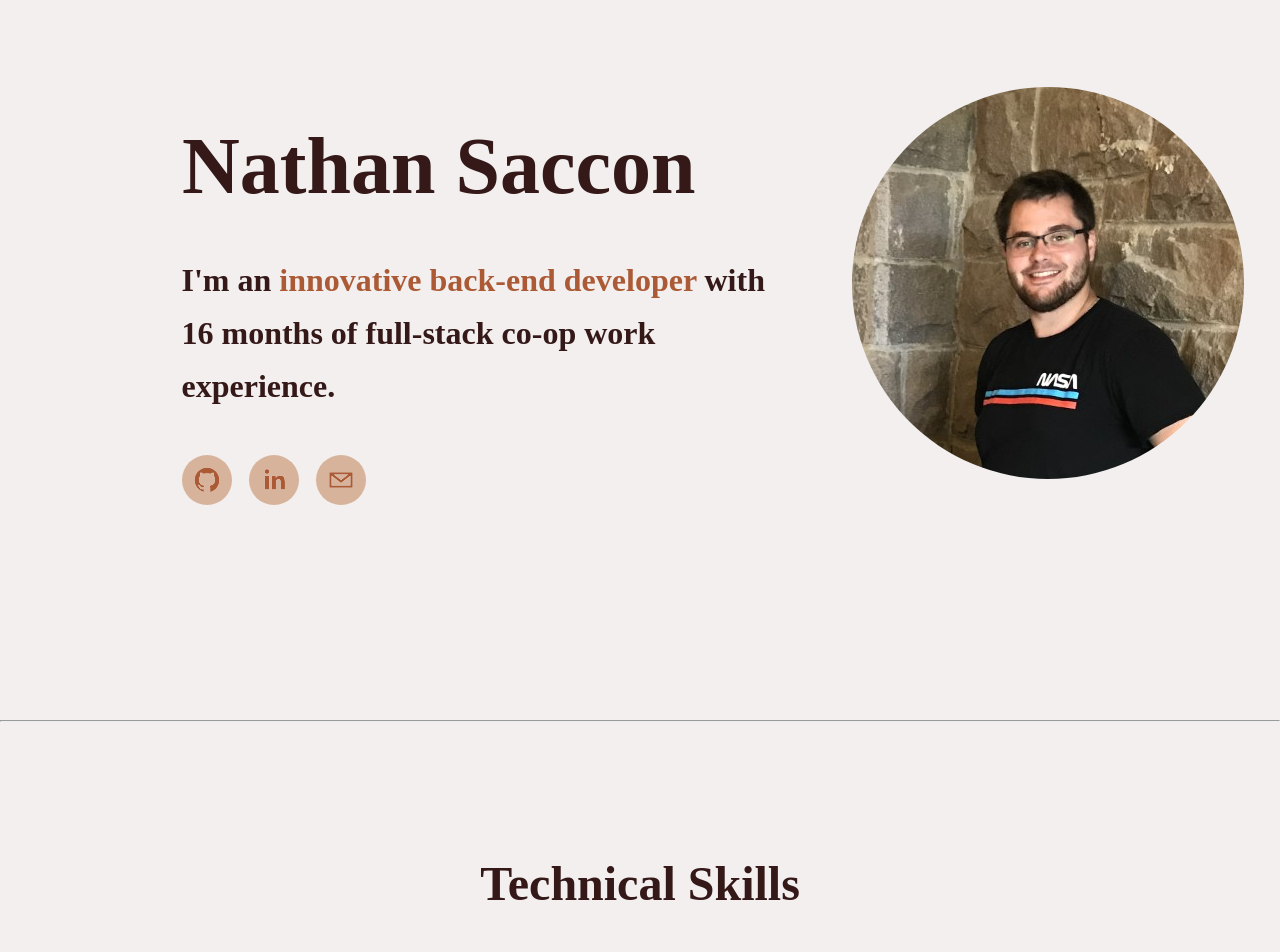
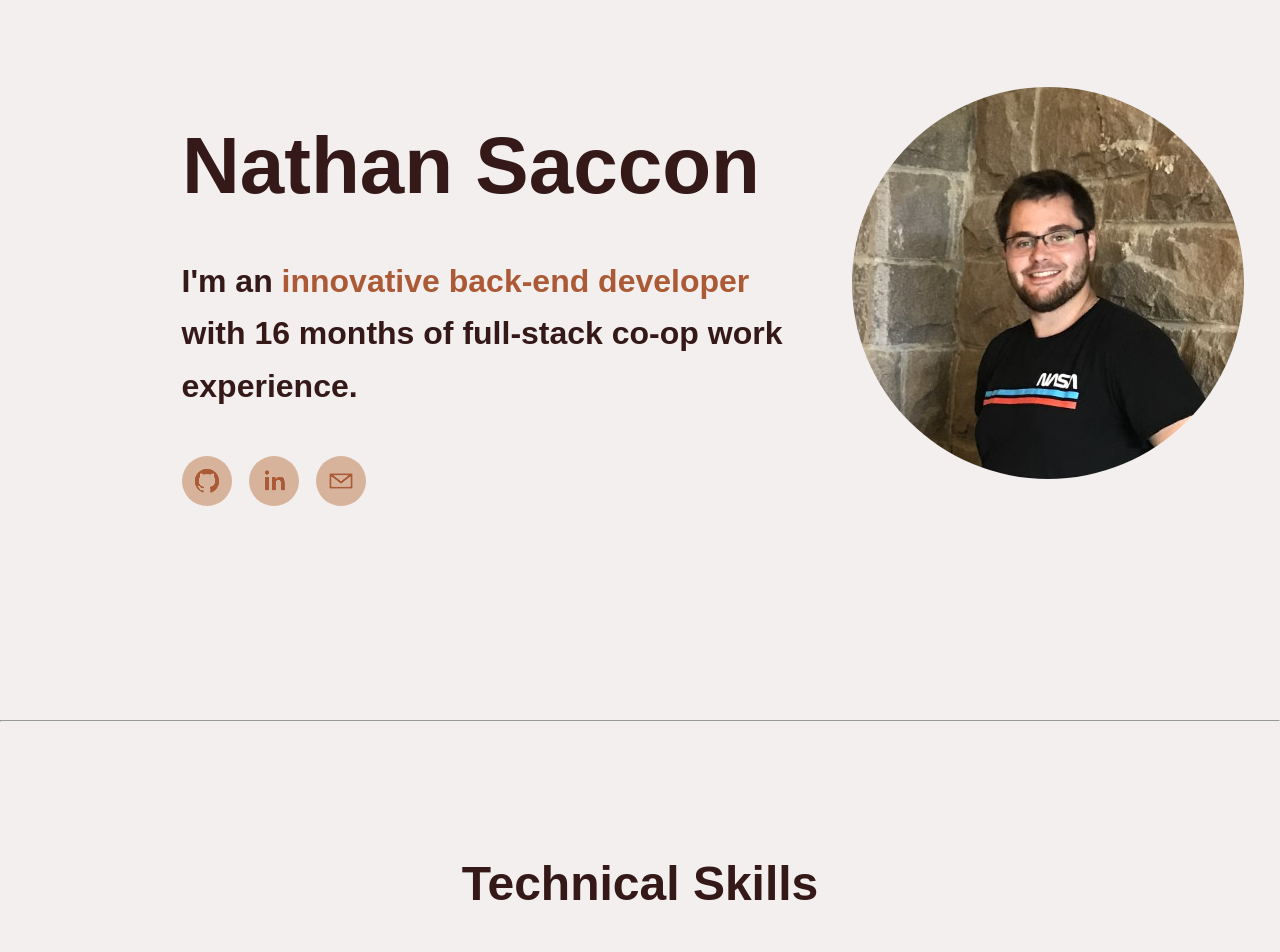
Before and after one commit to nsaccon/Portfolio, a React (Create React App) app: page / in a window 1280 px wide. Shown: the part 140-1092 px from the top of the page. Built offline with nearby package versions, Linux system fonts and the light colour scheme.

Commit message:
Font Update

```diff
--- a/src/App.css
+++ b/src/App.css
@@ -54,7 +54,7 @@ footer {
 }
 
 .header-text {
-  font-family: 'Bitter', serif !important;
+  font-family: Arial, Helvetica !important;
   text-align: left;
   position: relative;
   z-index: 2;
@@ -75,12 +75,12 @@ a.social-icon:hover {
 }
 
 .content-container h3 {
-  font-family: 'Bitter', serif !important;
+  font-family: Arial, Helvetica !important;
   font-size: 3rem;
 }
 
 .content-container .title {
-  font-family: 'Bitter', serif !important;
+  font-family: Arial, Helvetica !important;
   text-align: center;
   margin-bottom: 1em;
 }
--- a/src/Components/Header.js
+++ b/src/Components/Header.js
@@ -12,7 +12,7 @@ const Header = () => {
         <Grid item lg={6}>
           <div className="header-text">
             <Flip top delay={50}>
-              <h1>Nathan Saccon</h1>
+              <h1 className="title">Nathan Saccon</h1>
             </Flip>
             <Bounce left delay={200}>
               <h4>
```
